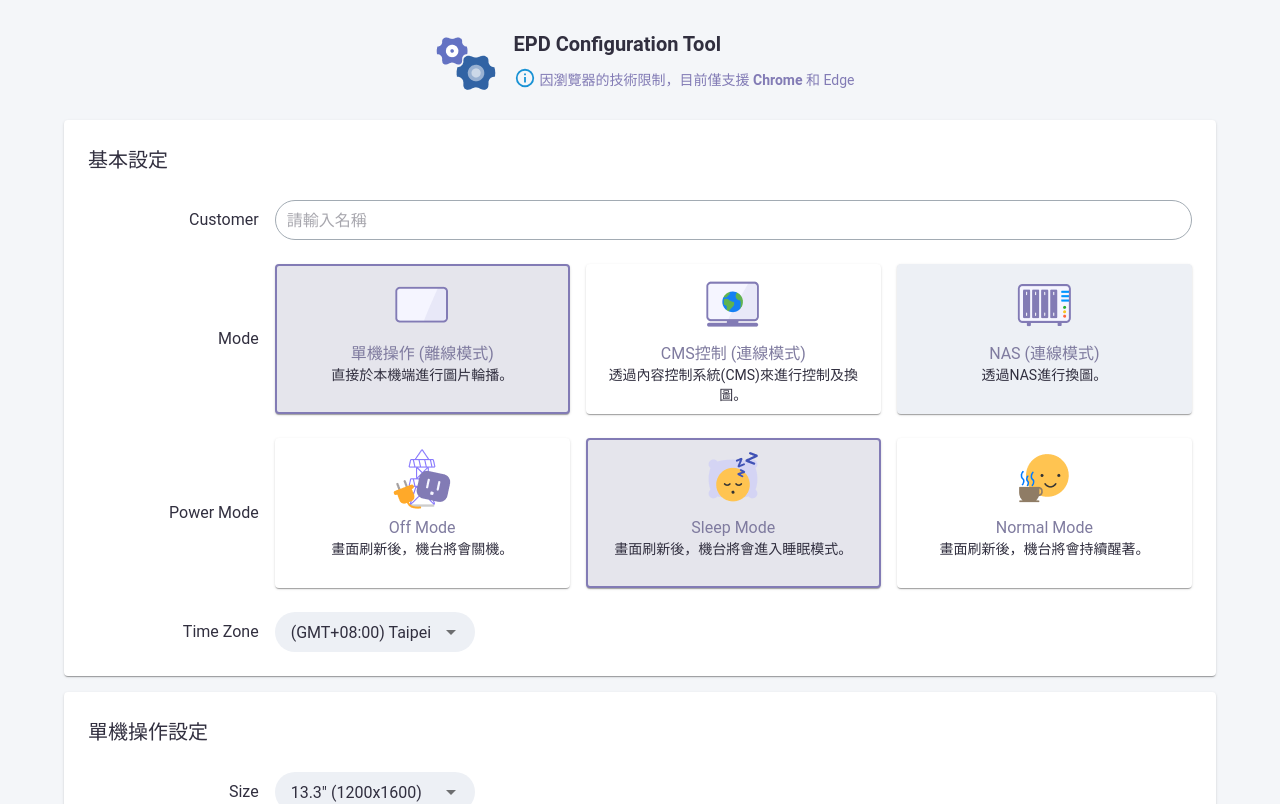
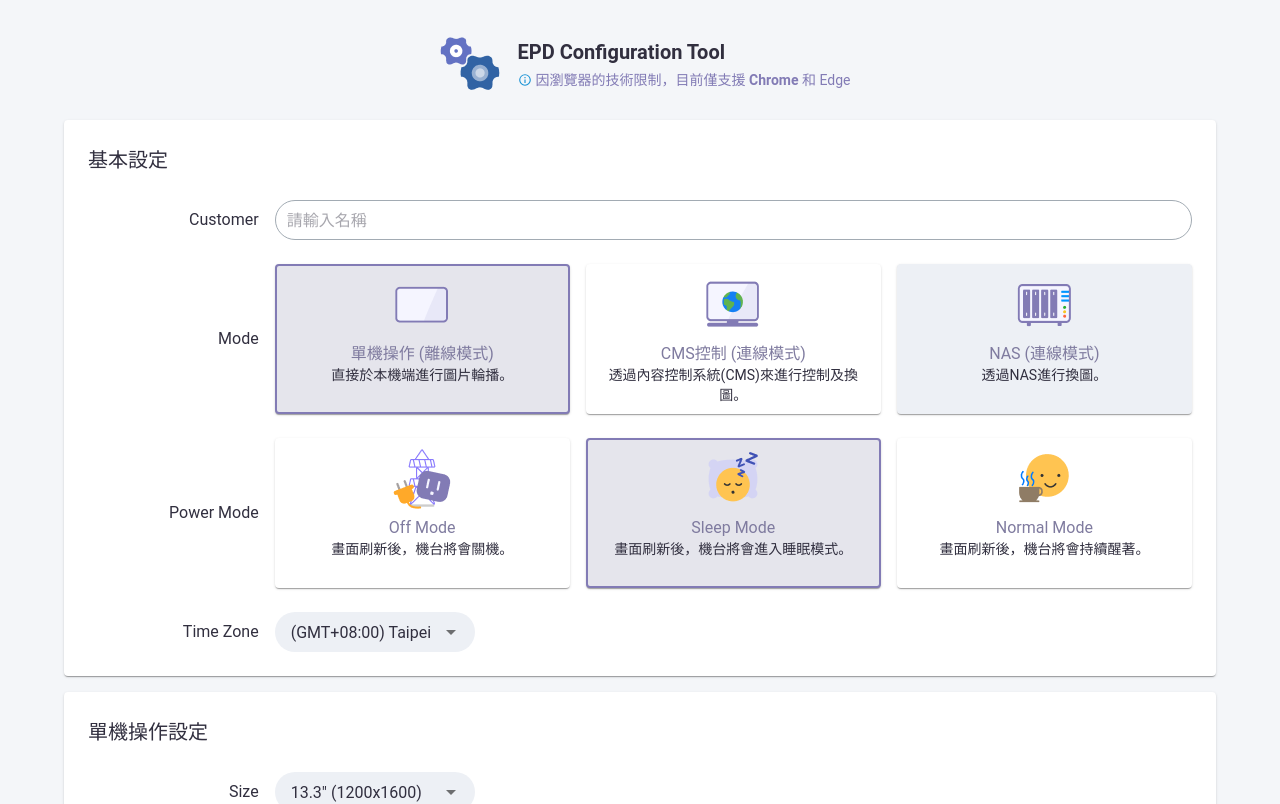
Before and after one commit to tsia-sionghai/epd-config-tool, a React (Vite) app: page / in a window 1280 px wide. Shown: the top 804 px of the page. Built offline with nearby package versions, Linux system fonts and the light colour scheme.

Commit message:
Reduce the icon of the BrowserNote alert message

```diff
--- a/src/components/PageHeader.tsx
+++ b/src/components/PageHeader.tsx
@@ -7,6 +7,24 @@ import settingsIcon from '../assets/img_set.png';
 const BrowserNote = styled(Typography)(({ theme }) => ({
   fontSize: '14px',
   color: theme.palette.primary.dark,
+}));
+
+const StyledAlert = styled(Alert)(({ theme }) => ({
+  padding: 0,
+  backgroundColor: 'transparent',
+  alignItems: 'flex-start',  // 改善對齊
+  '& .MuiAlert-icon': {
+    padding: 0,
+    marginRight: '4px',
+    marginTop: '5px',  // 微調圖示垂直位置
+    '& svg': {
+      width: 14,
+      height: 14,
+    }
+  },
+  '& .MuiAlert-message': {
+    padding: 0,
+  }
 }));
 
 const PageHeader: React.FC = () => {
@@ -28,17 +46,7 @@ const PageHeader: React.FC = () => {
           <Typography variant="h6" component="h6" sx={{ mb: 0, fontWeight: 'bold' }}>
             {t('common.title.main')}
           </Typography>
-          <Alert
-            severity="info"
-            sx={{
-              p: 0,
-              bgcolor: 'transparent',
-              fontSize: 0.75,
-              '& .MuiAlert-icon': {  // 添加這個
-                marginRight: '4px',  // 或是更小的值
-              },
-            }}
-          >
+          <StyledAlert severity="info">
             <BrowserNote>
               <Trans
                 i18nKey="common.note.browserSupport"
@@ -47,7 +55,7 @@ const PageHeader: React.FC = () => {
                 }}
               />
             </BrowserNote>
-          </Alert>
+          </StyledAlert>
         </Box>
       </Box>
     </Box>
```
